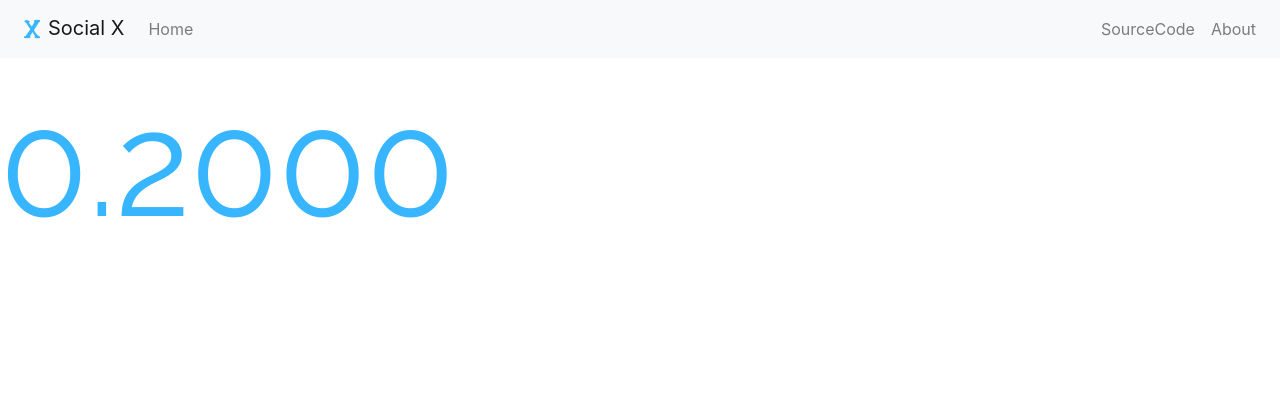
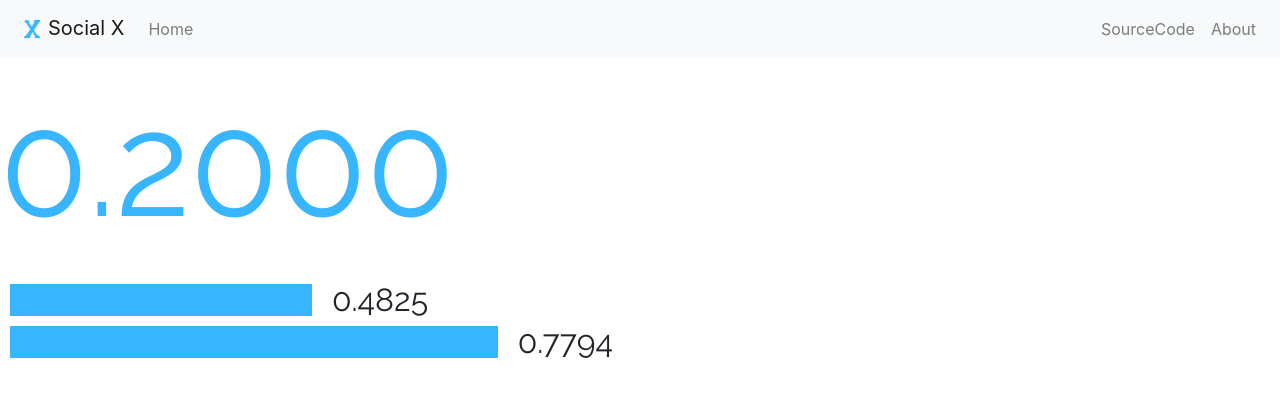
Before and after one commit to sakuya9t/social-x, a React (Create React App) app in the folder web-app/: page /about in a window 1280 px wide. Shown: the top 396 px of the page. Built offline with nearby package versions, Linux system fonts and the light colour scheme.

Commit message:
add score bar animation

```diff
--- a/web-app/src/components/AboutPage/index.js
+++ b/web-app/src/components/AboutPage/index.js
@@ -1,9 +1,14 @@
 import React, {Component} from 'react';
 import ScoreDisplay from '../ScoreDisplay';
+import ScoreBar from '../ScoreBar';
 
 class AboutPage extends Component{
     render = () => {
-        return <ScoreDisplay score={0.2} delay={3} />
+        return <>
+            <ScoreDisplay score={0.2} delay={3} />
+            <ScoreBar score={0.4825} delay={3}/>
+            <ScoreBar score={0.7794} delay={3}/>
+        </>
     }
 }
 export default AboutPage;
--- /dev/null
+++ b/web-app/src/components/ScoreBar/index.css
@@ -0,0 +1,19 @@
+.scorebar-container{
+    margin: 10px;
+    height: 2em;
+}
+
+.scorebar-indicator{
+    float: left;
+    height: 2em;
+    background-color: #37b5ff;
+}
+
+.scorebar-score{
+    float: left;
+    height: 1em;
+    margin-left:20px;
+    line-height: 1em;
+    font-size: 2em;
+    font-family: 'Raleway';
+}
--- /dev/null
+++ b/web-app/src/components/ScoreBar/index.js
@@ -0,0 +1,47 @@
+import React, {Component} from 'react';
+import './index.css';
+require('typeface-raleway');
+
+class ScoreBar extends Component{
+    constructor(props){
+        super(props);
+        this.state = {
+            currWidth: 0
+        };
+    }
+
+    count = 0;
+
+    startTimer = () => {
+        const {score, delay} = this.props;
+        this.timer = setInterval(
+            () => {
+                this.setState({
+                    ...this.state,
+                    currWidth: `${this.count / (delay) * score}%`
+                });
+                this.count++;
+            }, 20
+        );
+    }
+
+    stopTimer = () => {
+        clearInterval(this.timer);
+    }
+
+    componentDidMount = () => {
+        const {delay} = this.props;
+        this.startTimer();
+        setTimeout(this.stopTimer, delay * 1000);
+    }
+
+    render = () => {
+        const {score} = this.props;
+        const {currWidth} = this.state;
+        return <div className = 'scorebar-container'>
+            <div className='scorebar-indicator' style={{width: currWidth}}/>
+            <span className='scorebar-score'>{score}</span>
+        </div>
+    }
+}
+export default ScoreBar;
```
Also changed, not shown: 1 other file (tests, documents, lock files or other folders).
